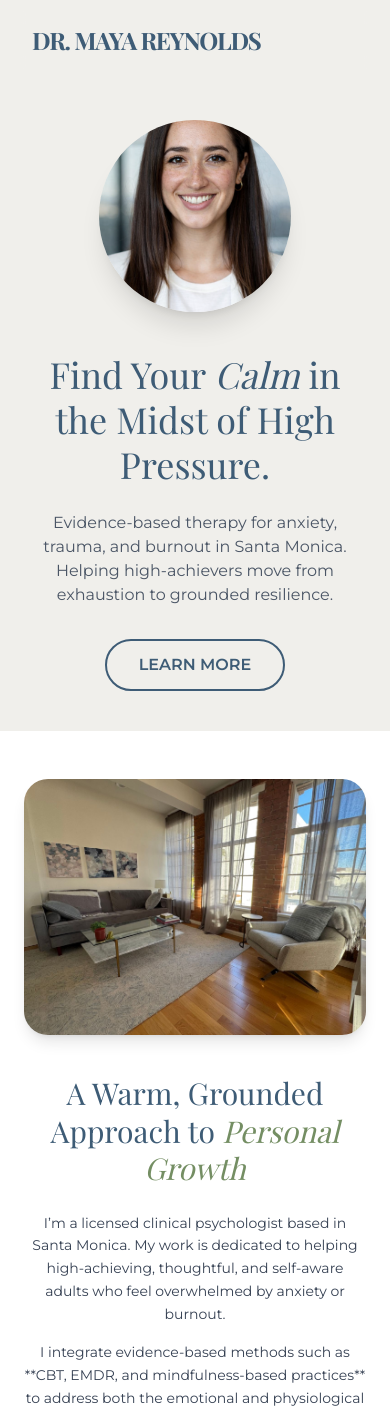
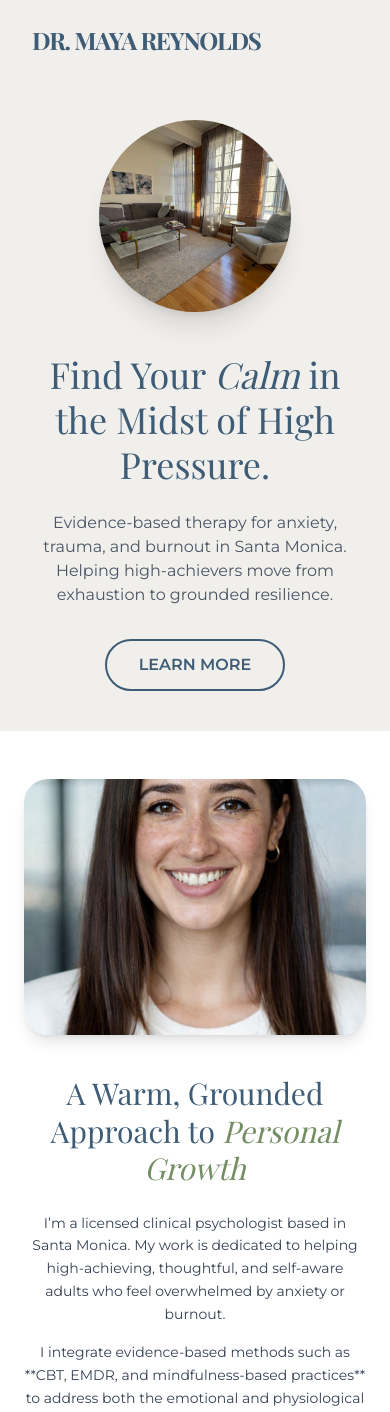
Before and after one commit to virajkvk18/dr-maya-therapy-website, a React (Vite) app: page / in a window 390 px wide. Shown: the top 1412 px of the page. Built offline with nearby package versions, Linux system fonts and the light colour scheme; a web font is replaced by a local one.

Commit message:
Upgrade mobile UI and image responsiveness

```diff
--- a/src/components/About.jsx
+++ b/src/components/About.jsx
@@ -4,7 +4,7 @@ export default function About() {
       <div className="max-w-6xl mx-auto grid md:grid-cols-2 gap-10 md:gap-16 items-center">
         <div className="relative flex justify-center">
           <img
-            src="/office1.jpeg"
+            src="/maya.png"
             alt="Dr. Maya's Counseling Space"
             className="rounded-3xl shadow-lg h-64 w-full md:h-[500px] object-cover"
           />
--- a/src/components/Hero.jsx
+++ b/src/components/Hero.jsx
@@ -11,7 +11,7 @@ export default function Hero() {
       {/* Mobile: Image comes first but is smaller */}
       <div className="order-1 md:order-2 flex justify-center">
         <img
-          src="/maya.png"
+          src="/office1.jpeg"
           alt="Dr. Maya Reynolds"
           className="w-48 h-48 md:w-full md:h-[500px] object-cover rounded-full md:rounded-t-[200px] md:rounded-b-lg shadow-xl"
         />
```
